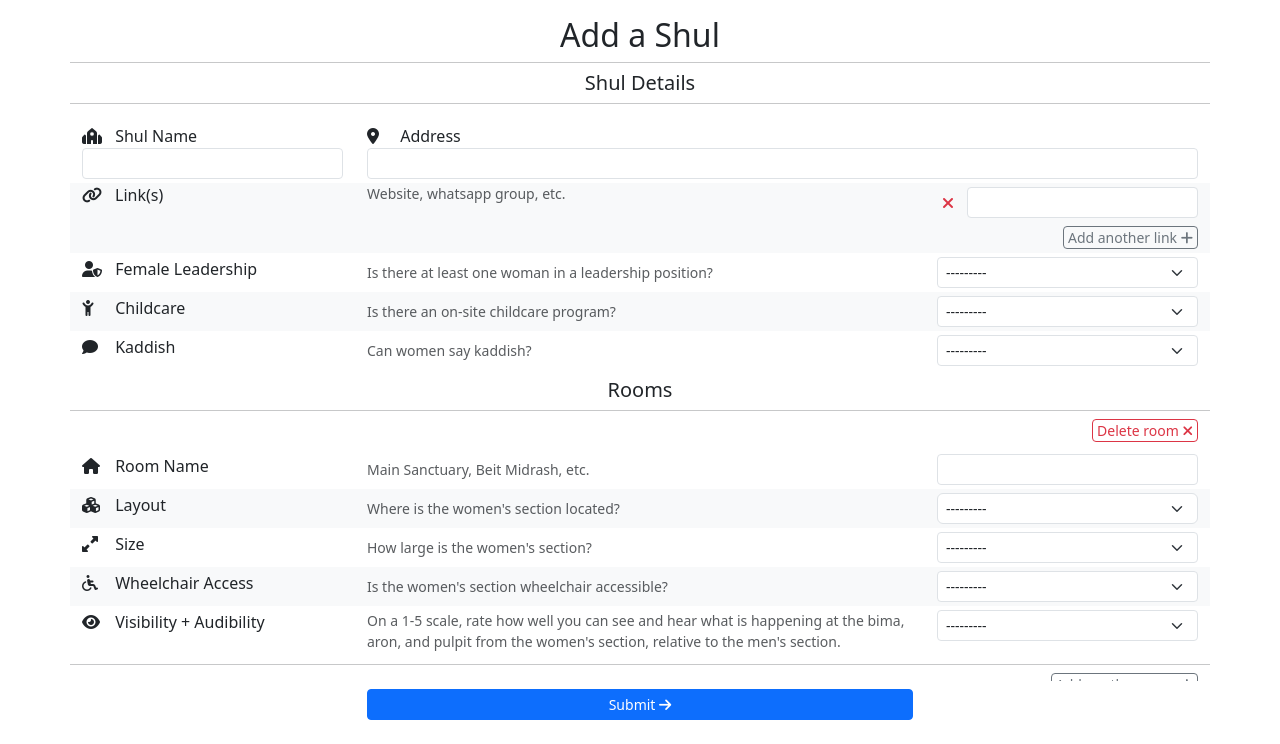
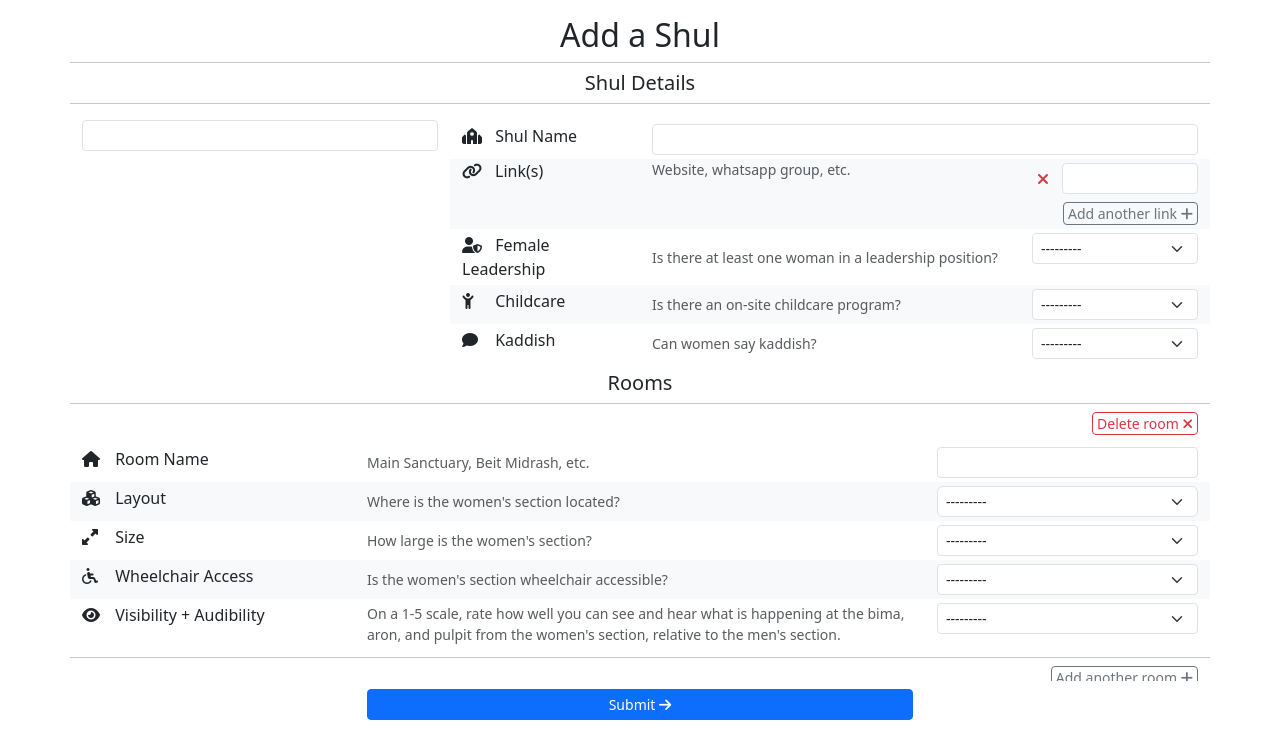
Before and after one commit to EzNashDB/eznashdb, a Django app: page /shuls/create in a window 1280 px wide. Shown: the part 56-800 px from the top of the page. Run offline with Django 4.2, Linux system fonts and the light colour scheme; some libraries are stand-ins or nearby versions.

Commit message:
feat: Start making room for map in form

```diff
--- a/eznashdb/templates/eznashdb/shul_form.html
+++ b/eznashdb/templates/eznashdb/shul_form.html
@@ -4,22 +4,22 @@
         {% for hidden in form.hidden_fields %}{{ hidden }}{% endfor %}
     </div>
     <div class="row">
-        <div class="col-12 col-md-4 col-lg-4 col-xl-3 d-flex align-items-end my-1">
-            <div class="w-100">
+        <div class="col-4">
+            <div class="w-100">{{ form.address|as_crispy_field }}</div>
+        </div>
+        <div class="col-8">
+            <div class="row">
+                <div class="col-12 my-1">
+                    <div class="row">
+                        <div class="col-12 col-lg-3">
                             <div class="w-min-25px d-inline-block">
                                 <i class="fa-solid fa-synagogue"></i>
                             </div>
                             <span class="ms-1">{{ form.name.label }}</span>
-                {{ form.name|as_crispy_field }}
                         </div>
+                        <div class="col-12 col-lg-9">
+                            <div class="input-group input-group-sm d-block">{{ form.name|as_crispy_field }}</div>
                         </div>
-        <div class="col-12 col-md-8 col-lg-8 col-xl-9 d-flex align-items-end my-1">
-            <div class="w-100">
-                <div class="w-min-25px d-inline-block">
-                    <i class="fa-solid fa-location-dot"></i>
-                </div>
-                <span class="ms-1">{{ form.address.label }}</span>
-                {{ form.address|as_crispy_field }}
                     </div>
                 </div>
                 <div class="col-12 bg-light">
@@ -60,8 +60,6 @@
                         </div>
                     </div>
                 </div>
-    </div>
-    <div class="row">
                 {% for field in form.visible_fields %}
                     <div class="col-12
                                 {% if forloop.counter|divisibleby:2 %}
@@ -74,3 +72,5 @@
                 {% endfor %}
             </div>
         </div>
+    </div>
+</div>
```
Lines whose indentation alone changed are shown as unchanged.
